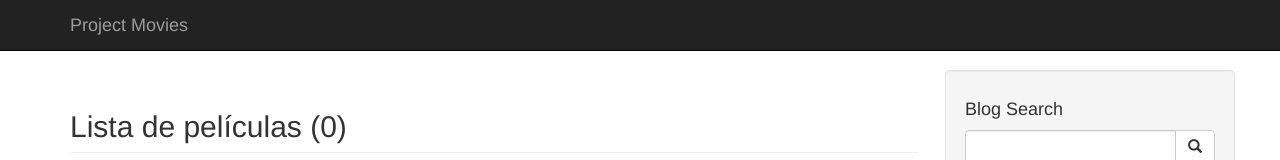
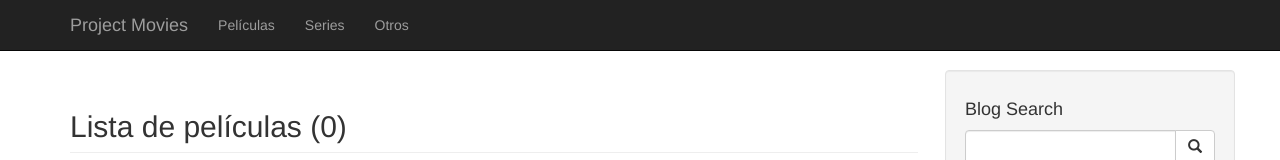
Before and after one commit to Borlon/MoviesFront, a plain HTML site: page app/index.html in a window 1280 px wide. Shown: the top 160 px of the page. Drawn offline with Linux system fonts and the light colour scheme; no server answers.

Commit message:
Cambios index.html

```diff
--- a/app/index.html
+++ b/app/index.html
@@ -42,19 +42,19 @@
             <a class="navbar-brand" href="#">Project Movies</a>
         </div>
         <!-- Collect the nav links, forms, and other content for toggling -->
-        <!-- <div class="collapse navbar-collapse" id="bs-example-navbar-collapse-1">
+        <div class="collapse navbar-collapse" id="bs-example-navbar-collapse-1">
              <ul class="nav navbar-nav">
                  <li>
-                     <a href="#">About</a>
+                     <a href="#">Películas</a>
                  </li>
                  <li>
-                     <a href="#">Services</a>
+                     <a href="#">Series</a>
                  </li>
                  <li>
-                     <a href="#">Contact</a>
+                     <a href="#">Otros</a>
                  </li>
              </ul>
-         </div> -->
+         </div>
         <!-- /.navbar-collapse -->
     </div>
     <!-- /.container -->
```
